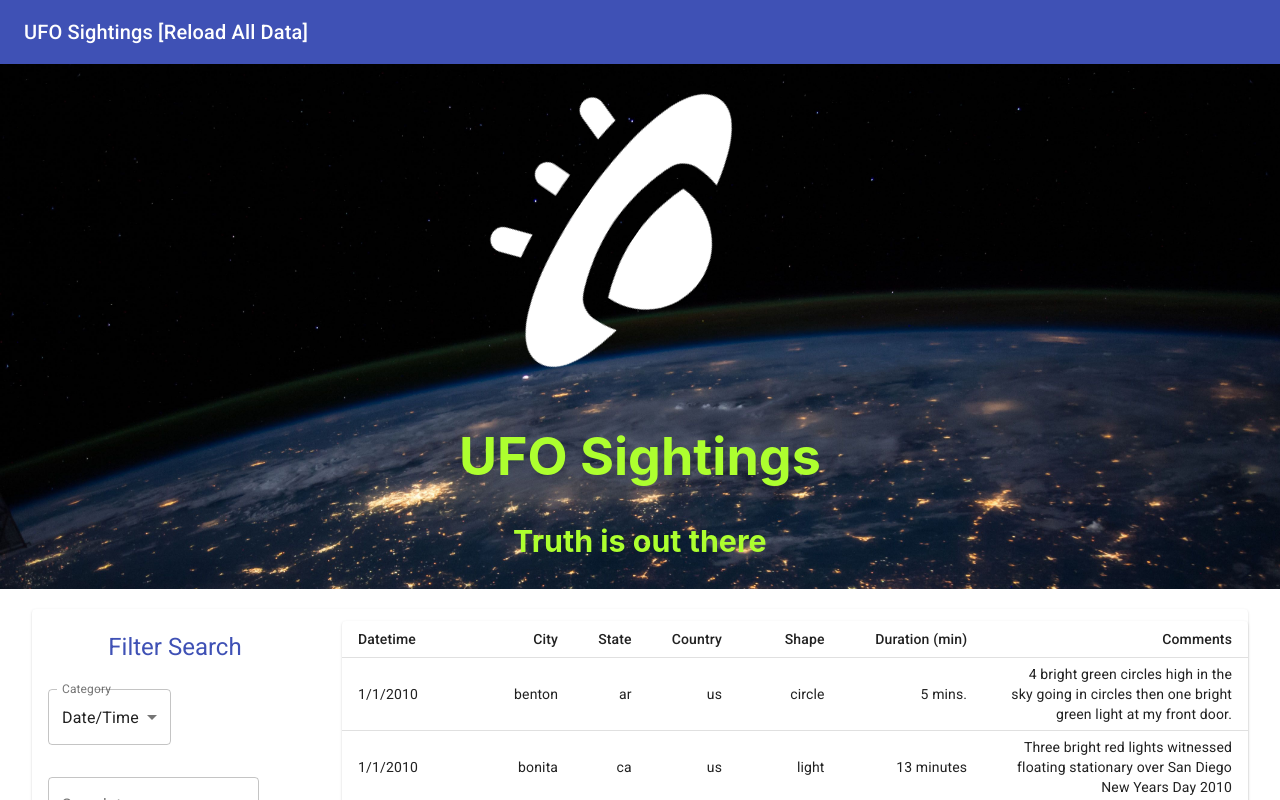
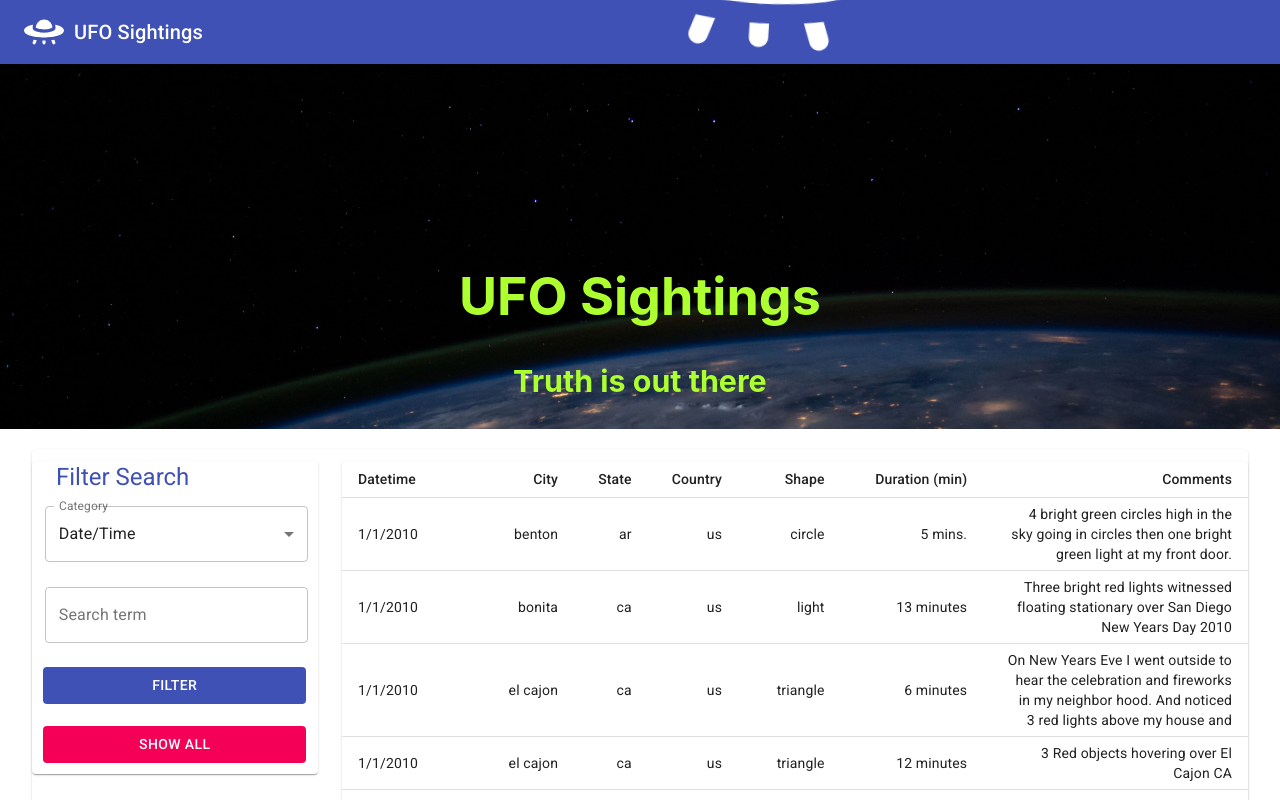
Before and after one commit to moz5691/javascript-challenge, a React (Create React App) app: page / in a window 1280 px wide. Shown: the top 800 px of the page. Built offline with nearby package versions, Linux system fonts and the light colour scheme.

Commit message:
styling update

```diff
--- a/src/App.css
+++ b/src/App.css
@@ -1,9 +1,10 @@
 .App {
+  height: '10%';
   text-align: center;
 }
 
 .App-logo {
-  height: 40vmin;
+  height: 20vmin;
   pointer-events: none;
 }
 
@@ -47,6 +48,6 @@
     transform: rotate(0deg);
   }
   to {
-    transform: rotate(360deg);
+    transform: rotate(10deg) scale(8) translate(300%, -100%);
   }
 }
--- a/src/App.js
+++ b/src/App.js
@@ -13,11 +13,15 @@ function App() {
   return (
     <>
       <AppBar position="static">
-        <Toolbar>
+        <Toolbar onClick={refreshPage}>
+          <img
+            src="ufo.svg"
+            alt="logo"
+            style={{ maxWidth: '40px', marginRight: '10px' }}
+          />
+
           <Tooltip title="Reload">
-            <Typography variant="h6" onClick={refreshPage}>
-              UFO Sightings [Reload All Data]
-            </Typography>
+            <Typography variant="h6">UFO Sightings</Typography>
           </Tooltip>
         </Toolbar>
       </AppBar>
--- a/src/components/SightingsBackground.js
+++ b/src/components/SightingsBackground.js
@@ -6,7 +6,7 @@ const SightingsBackground = () => {
     <header className="App-background" style={{ margin: 0 }}>
       <Zoom>
         <div>
-          <img src="ufo.svg" className="App-logo" alt="logo" />
+          <img src="ufo.svg" className="App-logo" alt="logo" width="20%" />
           <h1 className="App">UFO Sightings</h1>
           <h3 className="App">Truth is out there</h3>
         </div>
--- a/src/components/Ufo.js
+++ b/src/components/Ufo.js
@@ -18,7 +18,7 @@ const Ufo = () => {
   return (
     <Paper style={{ margin: '2em' }}>
       <Grid container spacing={3}>
-        <UfoSearch dispatch={dispatch} />
+        <UfoSearch dispatch={dispatch} ufos={ufos} />
 
         <UfoTable ufos={ufos} />
       </Grid>
--- a/src/components/UfoSearch.js
+++ b/src/components/UfoSearch.js
@@ -8,9 +8,10 @@ import {
   TextField,
   Button,
   Typography,
+  Paper,
 } from '@material-ui/core';
 
-const UfoSearch = ({ dispatch }) => {
+const UfoSearch = ({ dispatch, ufos }) => {
   const [query, setQuery] = useState('');
   const [term, setTerm] = useState('datetime');
 
@@ -54,24 +55,29 @@ const UfoSearch = ({ dispatch }) => {
 
   return (
     <Grid item xs lg={3}>
+      <Paper style={{ width: '100%' }}>
         <Typography
           variant="h5"
-        align="center"
+          align="left"
           color="primary"
-        style={{ margin: '10px' }}
+          style={{ display: 'block', marginLeft: '1em' }}
         >
           Filter Search
         </Typography>
 
-      <FormControl variant="outlined" style={{ margin: '1em' }}>
-        <InputLabel id="demo-simple-select-outlined-label">Category</InputLabel>
+        <FormControl
+          variant="outlined"
+          style={{ margin: '0.8em', position: 'relative', width: '92%' }}
+        >
+          <InputLabel id="demo-simple-select-outlined-label">
+            Category
+          </InputLabel>
           <Select
             labelId="demo-simple-select-outlined-label"
             id="demo-simple-select-outlined"
             value={term}
             onChange={handleChange}
             label="Term"
-          fullWith={true}
           >
             <MenuItem value={'datetime'}>Date/Time</MenuItem>
             <MenuItem value={'city'}>City</MenuItem>
@@ -82,19 +88,17 @@ const UfoSearch = ({ dispatch }) => {
         </FormControl>
 
         <FormControl
-        // className={classes.root}
           noValidate
           autoComplete="off"
           onSubmit={filterByCategory}
-        style={{ margin: '1em' }}
+          style={{ margin: '0.8em', position: 'relative', width: '92%' }}
         >
           <TextField
             id="outlined-basic"
             label="Search term"
             variant="outlined"
             value={query}
-          onChange={(e) => setQuery(e.target.value)}
-          fullWith={true}
+            onChange={(e) => setQuery(e.target.value.toLowerCase())}
           />
         </FormControl>
 
@@ -103,10 +107,20 @@ const UfoSearch = ({ dispatch }) => {
           color="primary"
           onClick={filterByCategory}
           disableElevation
-        style={{ margin: '1rem' }}
+          style={{ margin: '0.8em', position: 'relative', width: '92%' }}
         >
           Filter
         </Button>
+        <Button
+          variant="contained"
+          color="secondary"
+          onClick={() => dispatch({ type: 'POPULATE_UFOS' })}
+          disableElevation
+          style={{ margin: '0.8em', position: 'relative', width: '92%' }}
+        >
+          Show All
+        </Button>
+      </Paper>
     </Grid>
   );
 };
--- a/src/reducer/ufos.js
+++ b/src/reducer/ufos.js
@@ -6,7 +6,8 @@ const ufosReducer = (state, action) => {
 
   switch (action.type) {
     case 'POPULATE_UFOS':
-      return action.ufos;
+      // return action.ufos;
+      return state;
 
     case 'SEARCH_BY_DATE':
       state = state.filter((s) => s.datetime === action.query);
```
Also changed, not shown: images/screen_shot.png (added), 1 other file (tests, documents, lock files or other folders). Lines whose indentation alone changed are shown as unchanged.
